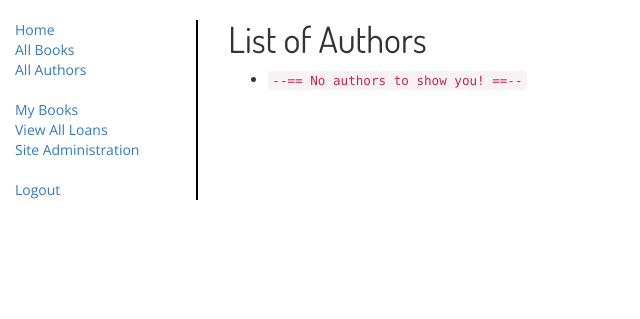
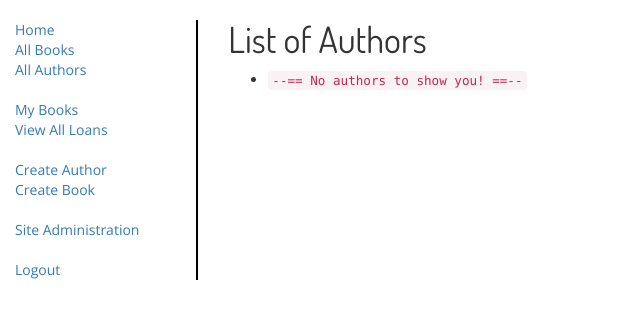
Before and after one commit to edbrook/django-localLibrary, a Django app: page /catalog/authors/ in a window 1280 px wide. Shown: the top 319 px of the page, without its empty margins (0-640 px from the left). Run offline with Django 3.2, Linux system fonts and the light colour scheme; the visitor is signed in with stand-in values (Sample User, id 1); data that the repository does not hold is empty; some libraries are stand-ins or nearby versions.

Commit message:
Frontend form to create/update/delete authors

```diff
--- a/catalog/templates/catalog/author_list.html
+++ b/catalog/templates/catalog/author_list.html
@@ -8,7 +8,7 @@
     {% for author in author_list %}
         <li>
             <span class="lead"><a href="{{ author.get_absolute_url }}">{{ author }}</a></span>
-            ({{ author.date_of_birth }} - {{ author.date_of_death }})
+            [{{ author.date_of_birth }} - {{ author.date_of_death|default_if_none:"..." }}]
         </li>
     {% empty %}
         <li><code>--== No authors to show you! ==--</code></li>
--- a/catalog/templates/catalog/layouts/base.html
+++ b/catalog/templates/catalog/layouts/base.html
@@ -9,7 +9,13 @@
         <li>&nbsp;</li>
         <li><a href="{% url 'catalog:user-loaned' %}">My Books</a></li>
         {% if perms.catalog.can_mark_returned %}<li><a href="{% url 'catalog:all-loaned' %}">View All Loans</a></li>{% endif %}
-        {% if user.is_staff %}<li><a href="{% url 'admin:index' %}">Site Administration</a></li>{% endif %}
+        {% if user.is_staff %}
+            <li>&nbsp;</li>
+            <li><a href="{% url 'catalog:author-create' %}">Create Author</a></li>
+            <li><a href="{#% url 'catalog:book-create' %#}">Create Book</a></li>
+            <li>&nbsp;</li>
+            <li><a href="{% url 'admin:index' %}">Site Administration</a></li>
+        {% endif %}
         <li>&nbsp;</li>
         <li><a href="{% url 'logout' %}?next={% url 'catalog:index' %}">Logout</a></li>
     {% else %}
--- a/catalog/urls.py
+++ b/catalog/urls.py
@@ -12,6 +12,9 @@ urlpatterns = [
 
     url(r'^authors/$', views.AuthorListView.as_view(), name="authors-list"),
     url(r'^author/(?P<pk>\d{1,6})$', views.AuthorDetailView.as_view(), name="author-detail"),
+    url(r'^author/create$', views.AuthorCreate.as_view(), name='author-create'),
+    url(r'^author/(?P<pk>\d{1,6})/update$', views.AuthorUpdate.as_view(), name='author-update'),
+    url(r'^author/(?P<pk>\d{1,6})/delete$', views.AuthorDelete.as_view(), name='author-delete'),
 
     url(r'^mybooks/$', views.LoanedBooksByUserListView.as_view(), name="user-loaned"),
 
--- a/catalog/views.py
+++ b/catalog/views.py
@@ -5,10 +5,10 @@ from django.contrib.auth.mixins import LoginRequiredMixin, PermissionRequiredMix
 from django.db.models import Case, Count, When
 from django.http import HttpResponseRedirect
 from django.shortcuts import get_object_or_404, render
-from django.urls import reverse
-from django.views.generic import DetailView, ListView
+from django.urls import reverse, reverse_lazy
+from django.views.generic import CreateView, DeleteView, DetailView, ListView, UpdateView
 
-from .forms import RenewBookForm, RenewBookModelForm
+from .forms import RenewBookModelForm
 from .models import Author, Book, BookInstance, Genre
 
 
@@ -42,7 +42,6 @@ def renew_book_librarian(request, pk):
         return HttpResponseRedirect(reverse('catalog:all-loaned'))
 
     if request.method == 'POST':
-        # form = RenewBookForm(request.POST)
         form = RenewBookModelForm(request.POST)
 
         if form.is_valid():
@@ -52,7 +51,6 @@ def renew_book_librarian(request, pk):
 
     else:
         proposed_renewal_date = datetime.date.today() + datetime.timedelta(weeks=3)
-        # form = RenewBookForm(initial={'renewal_date': proposed_renewal_date})
         form = RenewBookModelForm(initial={'due_back': proposed_renewal_date})
 
     ctx = {'form': form, 'bookinst': book_inst}
@@ -118,3 +116,22 @@ class AllLoanedBooks(PermissionRequiredMixin, ListView):
         return BookInstance.objects\
             .filter(status__exact=BookInstance.ON_LOAN)\
             .order_by('due_back', 'borrower__id')
+
+
+class AuthorCreate(PermissionRequiredMixin, CreateView):
+    permission_required = 'catalog.add_author'
+    model = Author
+    fields = '__all__'
+    initial = {'date_of_birth': '24/02/1982'}
+
+
+class AuthorUpdate(PermissionRequiredMixin, UpdateView):
+    permission_required = 'catalog.change_author'
+    model = Author
+    fields = ['first_name', 'last_name', 'date_of_birth', 'date_of_death']
+
+
+class AuthorDelete(PermissionRequiredMixin, DeleteView):
+    permission_required = 'catalog.delete_author'
+    model = Author
+    success_url = reverse_lazy('catalog:authors-list')
```
Also changed, not shown: catalog/forms.py (+0 -15 lines), catalog/templates/catalog/author_confirm_delete.html (added, +10 -0 lines), catalog/templates/catalog/author_detail.html (+6 -1 lines), catalog/templates/catalog/author_form.html (added, +12 -0 lines).
